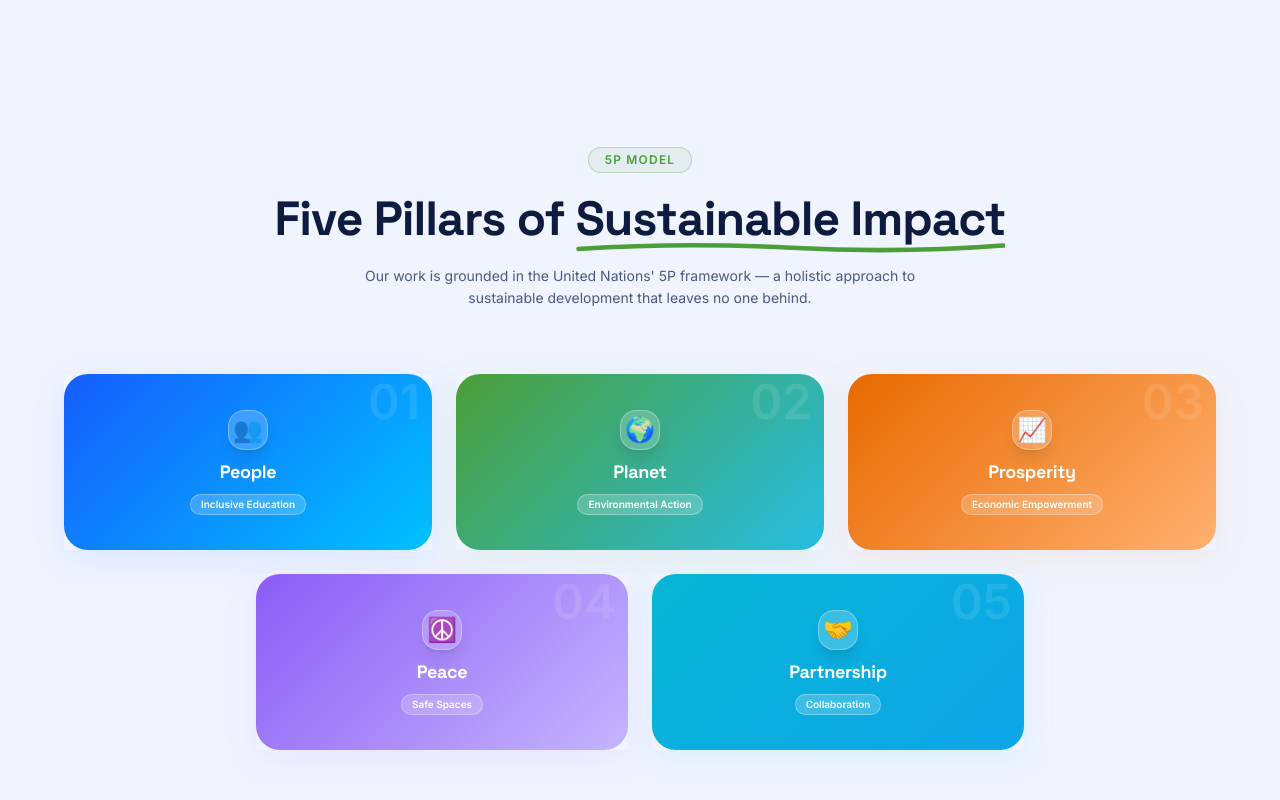
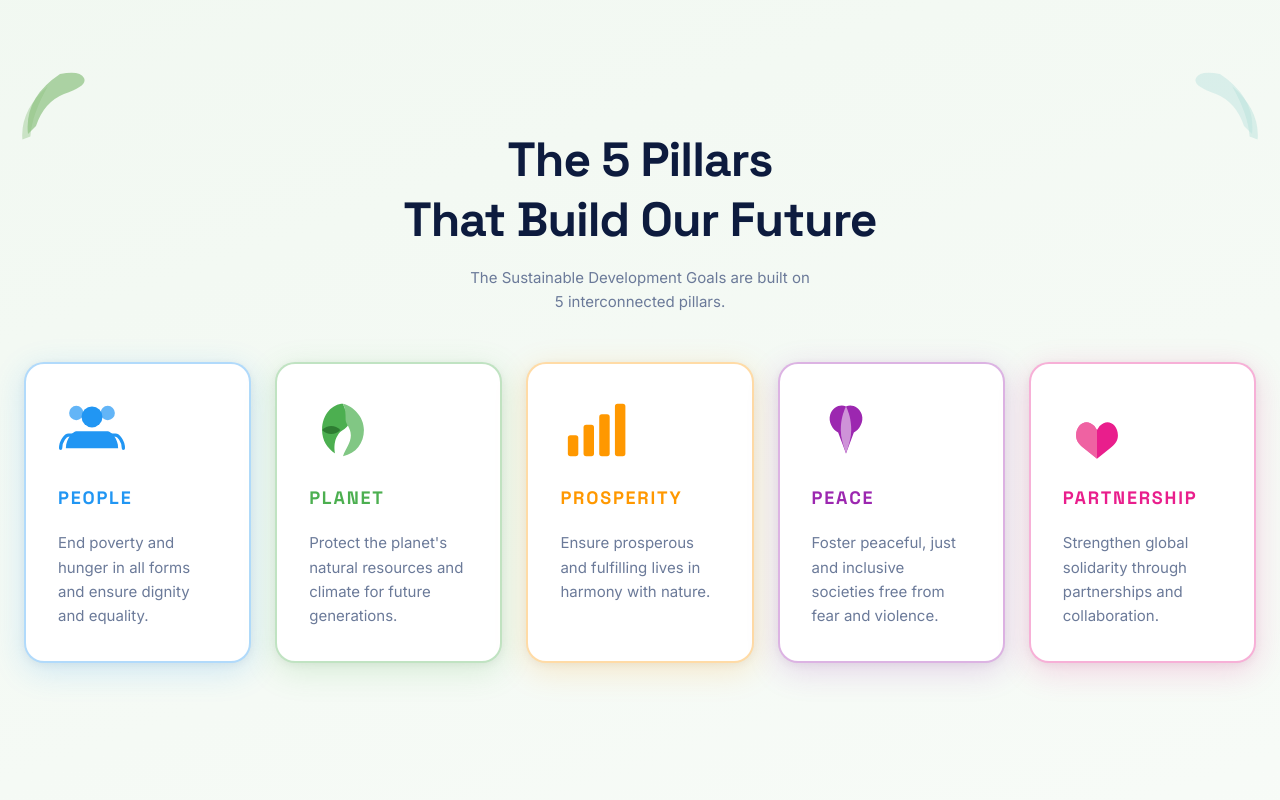
Before and after one commit to pavan290805/stepup-for-sdg, a Next.js app: page /about in a window 1280 px wide. Shown: the part 1500-2300 px from the top of the page. Built offline with nearby package versions, Linux system fonts and the light colour scheme.

Commit message:
changed 5 pillars and removed icons in mission and vision

```diff
--- a/app/about/page.tsx
+++ b/app/about/page.tsx
@@ -38,7 +38,7 @@ const metadata = {
 
 export default function AboutPage() {
   return (
-    <div style={{ background: "#f0f4ff" }}>
+    <div style={{ background: "linear-gradient(160deg, #e8f5e9 0%, #f1f8f1 30%, #f7fbf7 60%, #ffffff 100%)" }}>
       {/* 1. Hero */}
       <section className="relative overflow-hidden min-h-[88vh] flex items-center px-6 py-16">
         {/* soft light blobs */}
@@ -160,17 +160,11 @@ export default function AboutPage() {
                   {/* top accent bar */}
                   <div className="h-1 w-12 rounded-full" style={{ background: "linear-gradient(90deg,#155dfc,#00c2ff)" }} />
 
-                  <div className="flex items-start gap-4">
-                    {/* icon */}
-                    <div className="shrink-0 h-14 w-14 rounded-2xl flex items-center justify-center text-2xl shadow-md" style={{ background: "linear-gradient(135deg,#155dfc,#00c2ff)" }}>
-                      👁️
-                    </div>
                   <div>
                       <p className="text-xs font-semibold uppercase tracking-widest text-[#155dfc]">Our Vision</p>
                       <h3 className="mt-1 font-display text-xl font-bold text-[#0d1b3e] leading-snug">
                         Empowering Every Learner to Build a Better Tomorrow
                       </h3>
-                    </div>
                     </div>
 
                   <div className="flex flex-col gap-3 text-[#4a5980] text-sm leading-relaxed">
@@ -193,17 +187,11 @@ export default function AboutPage() {
                   {/* top accent bar */}
                   <div className="h-1 w-12 rounded-full" style={{ background: "linear-gradient(90deg,#00c2ff,#00d084)" }} />
 
-                  <div className="flex items-start gap-4">
-                    {/* icon */}
-                    <div className="shrink-0 h-14 w-14 rounded-2xl flex items-center justify-center text-2xl shadow-md" style={{ background: "linear-gradient(135deg,#00c2ff,#00d084)" }}>
-                      🎯
-                    </div>
                   <div>
                       <p className="text-xs font-semibold uppercase tracking-widest text-[#00a89a]">Our Mission</p>
                       <h3 className="mt-1 font-display text-xl font-bold text-[#0d1b3e] leading-snug">
                         Transforming Partnerships into Measurable Educational Impact
                       </h3>
-                    </div>
                     </div>
 
                   <div className="flex flex-col gap-3 text-[#4a5980] text-sm leading-relaxed">
@@ -225,126 +213,121 @@ export default function AboutPage() {
       </section>
 
       {/* 3. Five Pillars */}
-      <section id="5p" className="relative px-6 py-24 scroll-mt-20 overflow-hidden">
+      <section id="5p" className="relative px-6 py-20 scroll-mt-20 overflow-hidden">
+        {/* decorative leaves top-left */}
+        <svg aria-hidden="true" className="pointer-events-none absolute top-4 left-4 w-20 opacity-60" viewBox="0 0 100 100" fill="none">
+          <path d="M15 85 Q10 40 55 10 Q80 5 85 15 Q90 25 60 35 Q35 45 25 75 Z" fill="#4C9F38" opacity="0.7"/>
+          <path d="M8 92 Q5 55 40 25 Q20 60 18 88 Z" fill="#4C9F38" opacity="0.4"/>
+        </svg>
+        {/* decorative leaves top-right */}
+        <svg aria-hidden="true" className="pointer-events-none absolute top-4 right-4 w-20 opacity-50" viewBox="0 0 100 100" fill="none">
+          <path d="M85 85 Q90 40 45 10 Q20 5 15 15 Q10 25 40 35 Q65 45 75 75 Z" fill="#b2dfdb" opacity="0.8"/>
+          <path d="M92 92 Q95 55 60 25 Q80 60 82 88 Z" fill="#80cbc4" opacity="0.5"/>
+        </svg>
 
-        <div className="relative mx-auto max-w-6xl">
-
+        <div className="relative mx-auto max-w-7xl">
           {/* heading */}
           <FadeUp>
-            <div className="text-center mb-16">
-              <span className="inline-block rounded-full border border-[rgba(76,159,56,0.3)] bg-[rgba(76,159,56,0.08)] px-4 py-1 text-xs font-semibold uppercase tracking-widest text-[#4C9F38]">5P Model</span>
-              <h2 className="mt-4 font-display text-4xl md:text-5xl font-black text-[#0d1b3e] leading-tight">
-                Five Pillars of{" "}
-                <span className="relative inline-block">
-                  Sustainable Impact
-                  <svg aria-hidden="true" className="absolute -bottom-1 left-0 w-full" viewBox="0 0 380 10" fill="none">
-                    <path d="M2 7 Q95 1 190 6 Q285 11 378 4" stroke="#4C9F38" strokeWidth="4" strokeLinecap="round" fill="none"/>
-                  </svg>
-                </span>
+            <div className="text-center mb-12">
+              <h2 className="font-display text-4xl md:text-5xl font-black text-[#0d1b3e] leading-tight">
+                The 5 Pillars<br/>That Build Our Future
               </h2>
-              <p className="mt-4 text-[#4a5980] max-w-xl mx-auto text-sm leading-relaxed">
-                Our work is grounded in the United Nations&apos; 5P framework — a holistic approach to sustainable development that leaves no one behind.
+              <p className="mt-4 text-[#6b7a99] max-w-sm mx-auto text-[15px] leading-relaxed">
+                The Sustainable Development Goals are built on<br/>5 interconnected pillars.
               </p>
             </div>
           </FadeUp>
 
-          {/* 5 flip cards — 2 row layout: 3 top + 2 bottom centered */}
-          <style>{`
-            .flip-card { perspective: 1000px; }
-            .flip-card-inner { position: relative; width: 100%; height: 100%; transition: transform 0.6s; transform-style: preserve-3d; }
-            .flip-card:hover .flip-card-inner { transform: rotateY(180deg); }
-            .flip-card-front, .flip-card-back { position: absolute; inset: 0; backface-visibility: hidden; -webkit-backface-visibility: hidden; border-radius: 1.5rem; overflow: hidden; }
-            .flip-card-back { transform: rotateY(180deg); }
-          `}</style>
-
-          <div className="flex flex-col gap-6">
-            {/* row 1 */}
-            <div className="grid grid-cols-1 md:grid-cols-3 gap-6">
+          {/* pillar cards */}
+          <div className="grid grid-cols-1 sm:grid-cols-2 lg:grid-cols-5 gap-6">
             {[
               {
-                  num: "01", title: "People", emoji: "👥",
-                  color: "#155DFC", grad: "linear-gradient(135deg,#155DFC,#00C2FF)",
-                  tag: "Inclusive Education",
-                  desc: "Empowering every individual — students, teachers, parents and communities — to participate actively in the education ecosystem and drive inclusive, lifelong learning.",
+                title: "PEOPLE",
+                color: "#2196f3",
+                glow: "rgba(33,150,243,0.18)",
+                border: "rgba(33,150,243,0.35)",
+                desc: "End poverty and hunger in all forms and ensure dignity and equality.",
+                icon: (
+                  <svg width="68" height="68" viewBox="0 0 52 52" fill="none">
+                    <circle cx="26" cy="16" r="8" fill="#2196f3"/>
+                    <ellipse cx="14" cy="13" rx="5.5" ry="5.5" fill="#2196f3" opacity="0.7"/>
+                    <ellipse cx="38" cy="13" rx="5.5" ry="5.5" fill="#2196f3" opacity="0.7"/>
+                    <path d="M6 40c0-8 6-13 8-13h24c2 0 8 5 8 13" fill="#2196f3"/>
+                    <path d="M2 40c0-6 4-10 6-10h8" stroke="#2196f3" strokeWidth="2.5" fill="none" strokeLinecap="round"/>
+                    <path d="M50 40c0-6-4-10-6-10h-8" stroke="#2196f3" strokeWidth="2.5" fill="none" strokeLinecap="round"/>
+                  </svg>
+                ),
               },
               {
-                  num: "02", title: "Planet", emoji: "🌍",
-                  color: "#4C9F38", grad: "linear-gradient(135deg,#4C9F38,#26BDE2)",
-                  tag: "Environmental Action",
-                  desc: "Embedding environmental responsibility into every programme — from eco-friendly school infrastructure to climate literacy curricula that prepare students for a sustainable future.",
+                title: "PLANET",
+                color: "#4caf50",
+                glow: "rgba(76,175,80,0.18)",
+                border: "rgba(76,175,80,0.35)",
+                desc: "Protect the planet's natural resources and climate for future generations.",
+                icon: (
+                  <svg width="68" height="68" viewBox="0 0 52 52" fill="none">
+                    <path d="M26 6 C18 6 10 14 10 26 C10 34 14 40 20 44 C20 44 18 36 22 30 C24 26 28 26 30 22 C32 18 28 12 26 6Z" fill="#4caf50"/>
+                    <path d="M26 6 C34 8 42 16 42 26 C42 36 36 44 26 46 C28 40 32 36 32 30 C32 24 28 22 28 18 C28 14 28 10 26 6Z" fill="#81c784"/>
+                    <path d="M10 26 C14 22 20 22 24 26 C20 30 14 30 10 26Z" fill="#2e7d32"/>
+                  </svg>
+                ),
               },
               {
-                  num: "03", title: "Prosperity", emoji: "📈",
-                  color: "#E86A00", grad: "linear-gradient(135deg,#E86A00,#FFB070)",
-                  tag: "Economic Empowerment",
-                  desc: "Ensuring education investments generate measurable economic returns for communities — through skill-building, employment pathways, and entrepreneurship programmes for youth.",
+                title: "PROSPERITY",
+                color: "#ff9800",
+                glow: "rgba(255,152,0,0.18)",
+                border: "rgba(255,152,0,0.35)",
+                desc: "Ensure prosperous and fulfilling lives in harmony with nature.",
+                icon: (
+                  <svg width="68" height="68" viewBox="0 0 52 52" fill="none">
+                    <rect x="6" y="30" width="8" height="16" rx="2" fill="#ff9800"/>
+                    <rect x="18" y="22" width="8" height="24" rx="2" fill="#ff9800"/>
+                    <rect x="30" y="14" width="8" height="32" rx="2" fill="#ff9800"/>
+                    <rect x="42" y="6" width="8" height="40" rx="2" fill="#ff9800"/>
+                  </svg>
+                ),
               },
-              ].map(({ num, title, emoji, color, grad, tag, desc }) => (
-                <FadeUp key={title}>
-                  <div className="flip-card h-44" style={{ boxShadow: `0 8px 32px ${color}18` }}>
-                    <div className="flip-card-inner h-full">
-                      {/* Front */}
-                      <div className="flip-card-front flex flex-col" style={{ background: grad }}>
-                        <span className="pointer-events-none absolute top-1 right-3 font-black text-[3rem] leading-none text-white opacity-10 select-none">{num}</span>
-                        <div className="flex flex-col items-center justify-center h-full gap-2 p-4">
-                          <div className="h-10 w-10 rounded-xl bg-white/20 backdrop-blur-sm flex items-center justify-center text-2xl shadow-lg border border-white/30">{emoji}</div>
-                          <h3 className="font-display text-lg font-black text-white">{title}</h3>
-                          <span className="rounded-full px-2.5 py-0.5 text-[10px] font-semibold bg-white/20 text-white border border-white/30">{tag}</span>
-                        </div>
-                      </div>
-                      {/* Back */}
-                      <div className="flip-card-back flex flex-col items-center justify-center gap-2 p-4" style={{ background: grad }}>
-                        <span className="text-xl">{emoji}</span>
-                        <h3 className="font-display text-sm font-black text-white">{title}</h3>
-                        <p className="text-[11px] text-white/90 leading-relaxed text-center">{desc}</p>
-                        <div className="h-1 w-8 rounded-full bg-white/40" />
-                      </div>
-                    </div>
+              {
+                title: "PEACE",
+                color: "#9c27b0",
+                glow: "rgba(156,39,176,0.18)",
+                border: "rgba(156,39,176,0.35)",
+                desc: "Foster peaceful, just and inclusive societies free from fear and violence.",
+                icon: (
+                  <svg width="68" height="68" viewBox="0 0 52 52" fill="none">
+                    <path d="M26 8 C22 6 16 8 14 14 C12 20 16 26 20 28 L26 44 L32 28 C36 26 40 20 38 14 C36 8 30 6 26 8Z" fill="#9c27b0"/>
+                    <path d="M26 8 C24 12 22 18 22 26 C22 32 24 38 26 44 C28 38 30 32 30 26 C30 18 28 12 26 8Z" fill="#ce93d8"/>
+                  </svg>
+                ),
+              },
+              {
+                title: "PARTNERSHIP",
+                color: "#e91e8c",
+                glow: "rgba(233,30,140,0.18)",
+                border: "rgba(233,30,140,0.35)",
+                desc: "Strengthen global solidarity through partnerships and collaboration.",
+                icon: (
+                  <svg width="68" height="68" viewBox="0 0 52 52" fill="none">
+                    <path d="M10 30 C10 24 14 20 18 20 C20 20 22 21 24 23 L26 26 L28 23 C30 21 32 20 34 20 C38 20 42 24 42 30 C42 34 40 37 36 40 L26 48 L16 40 C12 37 10 34 10 30Z" fill="#e91e8c"/>
+                    <path d="M26 26 L24 23 C22 21 20 20 18 20 C14 20 10 24 10 30 C10 34 12 37 16 40 L26 48" fill="#f48fb1" opacity="0.6"/>
+                  </svg>
+                ),
+              },
+            ].map(({ title, color, glow, border, desc, icon }, i) => (
+              <FadeUp key={title} delay={i * 80}>
+                <div
+                  className="flex flex-col rounded-2xl bg-white p-8 gap-5 h-full transition-transform hover:-translate-y-1"
+                  style={{
+                    border: `2px solid ${border}`,
+                    boxShadow: `0 8px 32px ${glow}, 0 2px 8px rgba(0,0,0,0.06)`,
+                  }}
+                >
+                  <div>{icon}</div>
+                  <h3 className="font-display text-[18px] font-black tracking-widest" style={{ color }}>{title}</h3>
+                  <p className="text-[15px] leading-relaxed flex-1 text-[#6b7a99]">{desc}</p>
                 </div>
               </FadeUp>
             ))}
-            </div>
-
-            {/* row 2 — centered */}
-            <div className="grid grid-cols-1 md:grid-cols-2 gap-6 md:w-2/3 mx-auto">
-              {[
-                {
-                  num: "04", title: "Peace", emoji: "☮️",
-                  color: "#8B5CF6", grad: "linear-gradient(135deg,#8B5CF6,#C4B5FD)",
-                  tag: "Safe Spaces",
-                  desc: "Fostering inclusive, safe learning environments that celebrate diversity, resolve conflict through dialogue, and build the social cohesion necessary for lasting community well-being.",
-                },
-                {
-                  num: "05", title: "Partnership", emoji: "🤝",
-                  color: "#06B6D4", grad: "linear-gradient(135deg,#06B6D4,#0EA5E9)",
-                  tag: "Collaboration",
-                  desc: "Building transparent, accountable alliances between schools, NGOs, corporations and governments — because lasting impact requires every stakeholder working toward a shared goal.",
-                },
-              ].map(({ num, title, emoji, color, grad, tag, desc }) => (
-                <FadeUp key={title} delay={80}>
-                  <div className="flip-card h-44" style={{ boxShadow: `0 8px 32px ${color}18` }}>
-                    <div className="flip-card-inner h-full">
-                      {/* Front */}
-                      <div className="flip-card-front flex flex-col" style={{ background: grad }}>
-                        <span className="pointer-events-none absolute top-1 right-3 font-black text-[3rem] leading-none text-white opacity-10 select-none">{num}</span>
-                        <div className="flex flex-col items-center justify-center h-full gap-2 p-4">
-                          <div className="h-10 w-10 rounded-xl bg-white/20 backdrop-blur-sm flex items-center justify-center text-2xl shadow-lg border border-white/30">{emoji}</div>
-                          <h3 className="font-display text-lg font-black text-white">{title}</h3>
-                          <span className="rounded-full px-2.5 py-0.5 text-[10px] font-semibold bg-white/20 text-white border border-white/30">{tag}</span>
-                        </div>
-                      </div>
-                      {/* Back */}
-                      <div className="flip-card-back flex flex-col items-center justify-center gap-2 p-4" style={{ background: grad }}>
-                        <span className="text-xl">{emoji}</span>
-                        <h3 className="font-display text-sm font-black text-white">{title}</h3>
-                        <p className="text-[11px] text-white/90 leading-relaxed text-center">{desc}</p>
-                        <div className="h-1 w-8 rounded-full bg-white/40" />
-                      </div>
-                    </div>
-                  </div>
-                </FadeUp>
-              ))}
-            </div>
           </div>
         </div>
       </section>
@@ -498,7 +481,7 @@ export default function AboutPage() {
       </section>
 
       {/* 6. Join Our Mission CTA */}
-      <section id="join" className="px-6 pt-6 pb-16 scroll-mt-20">
+      <section id="join" className="px-6 pt-6 pb-16 scroll-mt-20" style={{ background: "transparent" }}>
         <FadeUp>
           <div className="relative mx-auto max-w-4xl overflow-hidden rounded-3xl p-10 text-center md:p-14" style={{ background: "linear-gradient(135deg,#0d1b3e 0%,#1a2f6e 60%,#0d1b3e 100%)" }}>
             <h2 className="font-display text-3xl md:text-4xl font-bold text-white">
--- a/app/layout.tsx
+++ b/app/layout.tsx
@@ -17,7 +17,7 @@ export default function RootLayout({
   return (
     <html lang="en" suppressHydrationWarning>
       <head>
-        <link rel="icon" href="data:," />
+        <link rel="icon" href="/SDG_LOGO-removebg-preview.png" />
         <link rel="preconnect" href="https://fonts.googleapis.com" />
         <link rel="preconnect" href="https://fonts.gstatic.com" crossOrigin="anonymous" />
         <link
```
Lines whose indentation alone changed are shown as unchanged.
